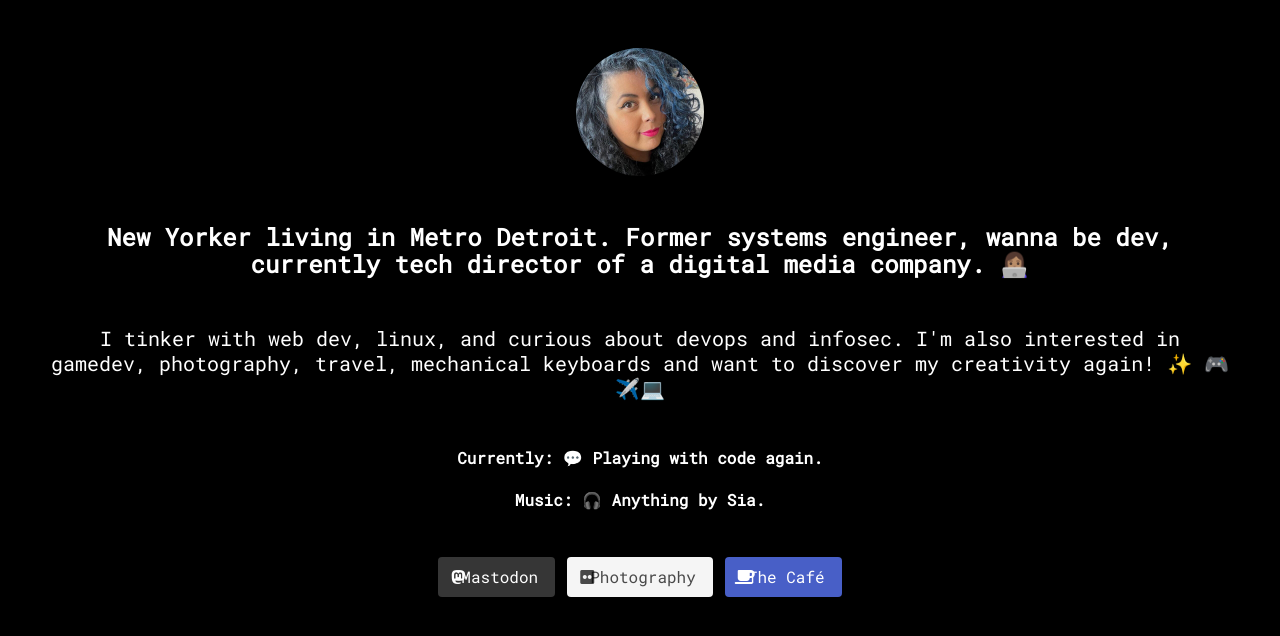
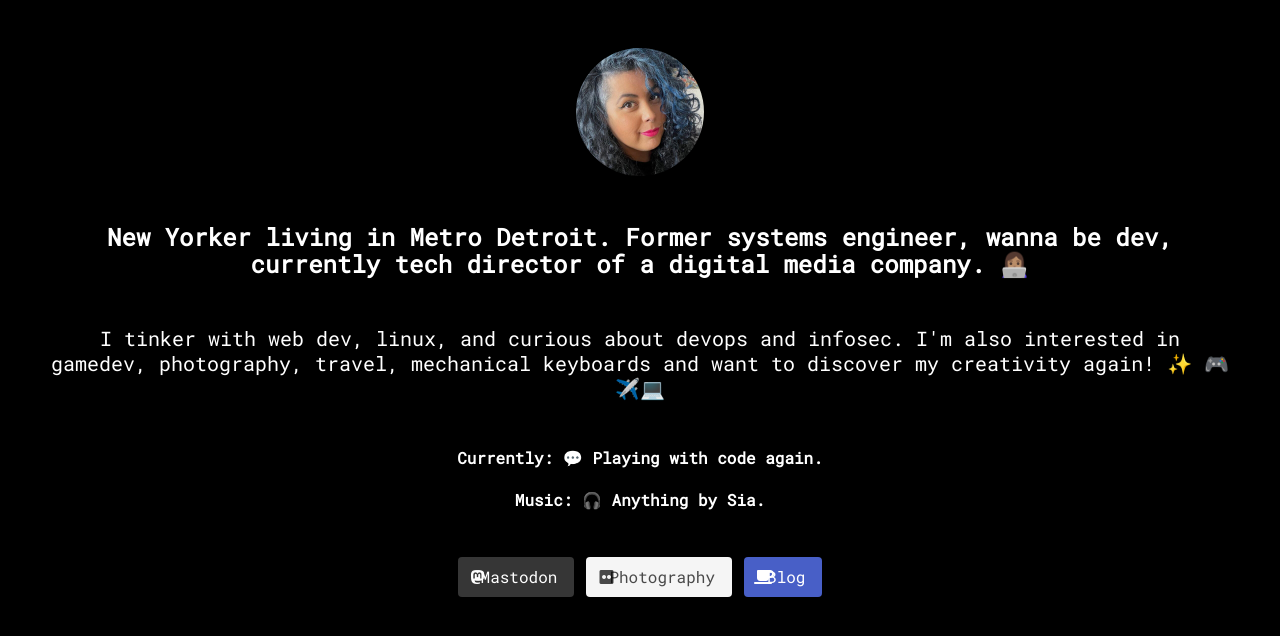
Before and after one commit to CaffeinatedBit/old-links, a plain HTML site: page index.html in a window 1280 px wide. Drawn offline with nearby package versions, Linux system fonts and the light colour scheme.

Commit message:
cleaned up files

```diff
--- a/index.html
+++ b/index.html
@@ -78,7 +78,7 @@
                   <span class="icon">
                     <i class="fas fa-coffee"></i>
                   </span>
-                  The Café
+                  Blog
                 </span>
               </a>
             </h2>
```
Also changed, not shown: README.md.
